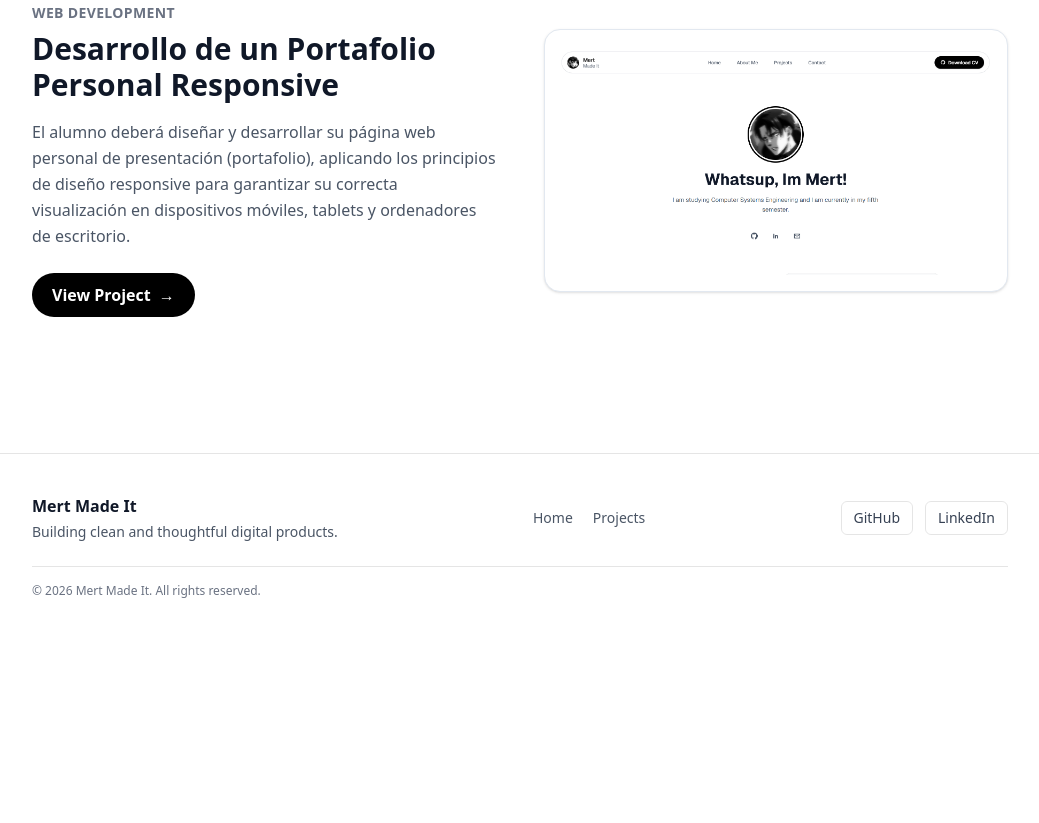
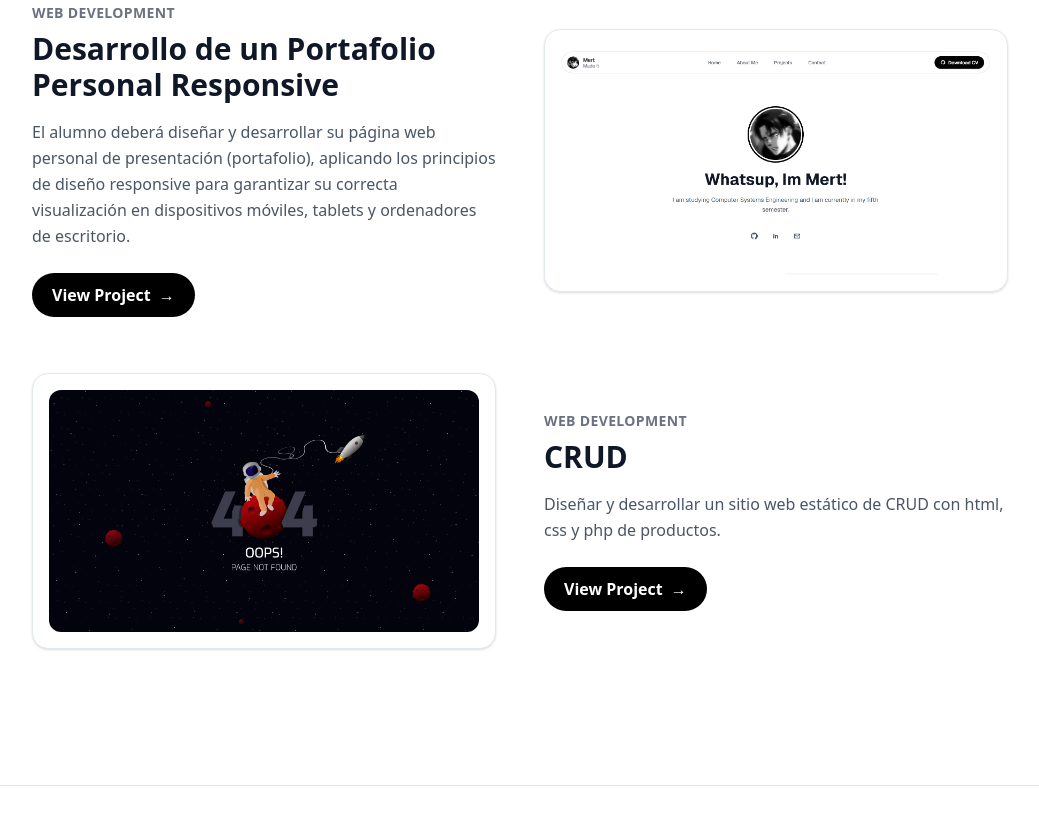
Before and after one commit to mertmadeit/web-directorio, a plain HTML site: page index.html in a window 1280 px wide. Shown: the part 1304-2127 px from the top of the page, without its empty margins (120-1159 px from the left). Before the commit the page ends 1943 px from the top, so only its background shows below. Drawn offline with Linux system fonts and the light colour scheme.

Commit message:
V3-Despliegue_Add CRUD

```diff
--- a/index.html
+++ b/index.html
@@ -176,6 +176,38 @@
                             </a>
                         </div>
                     </article>
+
+                    <article class="grid md:grid-cols-2 gap-8 lg:gap-12 items-center">
+                        <div class="rounded-2xl border border-slate-200 bg-white p-3 sm:p-4 shadow-sm">
+                            <div class="relative aspect-[16/9] w-full overflow-hidden rounded-xl bg-white">
+                                <img
+                                        src="./assets/img/404-Space.png"
+                                        alt="Advanced E-commerce Portal preview"
+                                        class="absolute inset-0 h-full w-full object-cover transition-transform duration-300 ease-out hover:scale-[1.02]"
+                                        loading="lazy"
+                                >
+                            </div>
+                        </div>
+
+                        <div>
+                            <p class="text-xs sm:text-sm font-semibold tracking-wide text-gray-500 uppercase">
+                                Web Development
+                            </p>
+                            <h3 class="mt-2 text-2xl sm:text-3xl font-semibold text-gray-900">
+                                CRUD
+                            </h3>
+                            <p class="mt-4 text-gray-600 leading-relaxed max-w-prose">
+                                Diseñar y desarrollar un sitio web estático de CRUD con html, css y php de productos.
+                            </p>
+                            <a
+                                    href="#"
+                                    class="mt-6 inline-flex items-center gap-2 rounded-full bg-black px-5 py-2.5 text-white font-semibold hover:bg-gray-900 transition-colors"
+                            >
+                                View Project
+                                <span aria-hidden="true">→</span>
+                            </a>
+                        </div>
+                    </article>
                 </div>
             </div>
         </div>
```
Also changed, not shown: assets/css/output.css.
